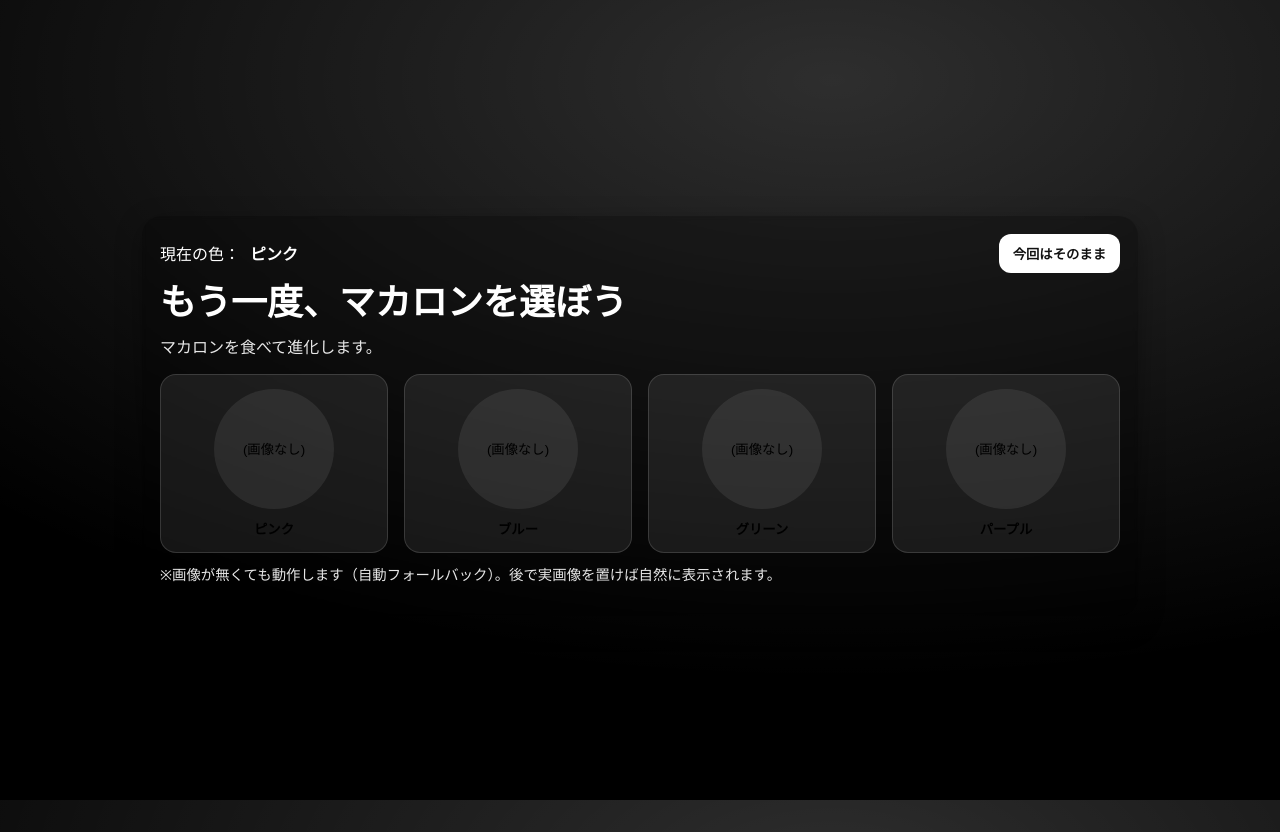
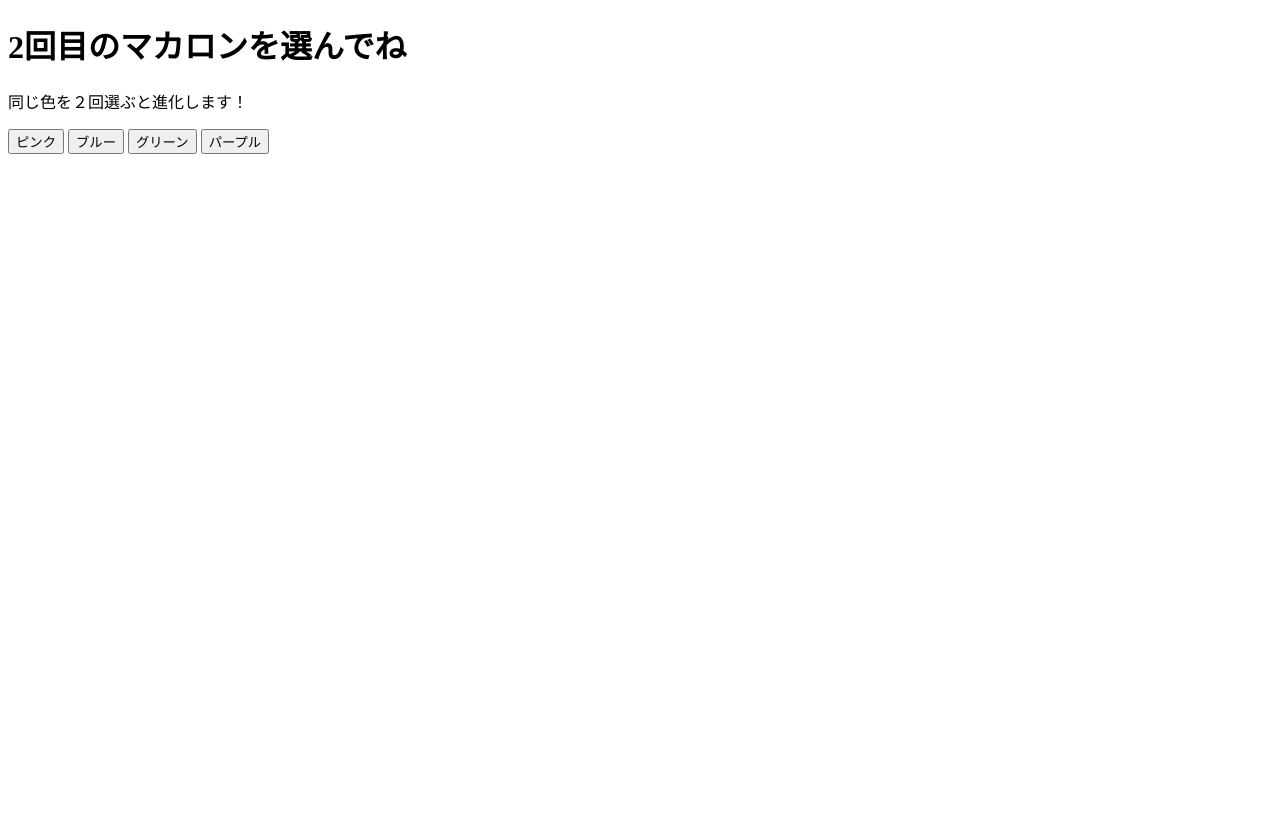
Before and after one commit to bjyumiwa/WHOAI2, a plain HTML site: page macaron_select.html in a window 1280 px wide. After the commit the page ends 800 px from the top, so only its background shows below. Drawn offline with Linux system fonts and the light colour scheme.

Commit message:
Update macaron_select.html

```diff
--- a/macaron_select.html
+++ b/macaron_select.html
@@ -1,158 +1,20 @@
-<!-- FILE: /WHOAI2/macaron_select.html -->
 <!DOCTYPE html>
 <html lang="ja">
 <head>
-  <meta charset="utf-8" />
-  <meta name="viewport" content="width=device-width,initial-scale=1" />
-  <title>もう一度、マカロンを選ぼう | WhoAI</title>
-  <meta name="color-scheme" content="dark light" />
-  <style>
-    html,body{height:100%;margin:0}
-    body{
-      font-family:"Noto Sans JP",system-ui,sans-serif;color:#fff;
-      background:#000;                                  /* ← JSで画像を当てる（フォールバック付） */
-      display:flex;align-items:center;justify-content:center;padding:16px
-    }
-    .wrap{
-      width:min(960px,95vw); backdrop-filter:blur(2px);
-      border-radius:20px; padding:18px;
-      background:rgba(0,0,0,.28); box-shadow:0 8px 26px rgba(0,0,0,.35)
-    }
-    h1{margin:0 0 8px;font-size:clamp(20px,4vw,36px)}
-    p.lead{margin:0 0 16px;opacity:.9}
-    .grid{
-      display:grid; gap:16px;
-      grid-template-columns:repeat(auto-fit,minmax(160px,1fr));
-    }
-    .card{
-      border-radius:16px; background:rgba(255,255,255,.08);
-      padding:14px; display:flex; flex-direction:column; align-items:center; gap:10px;
-      border:1px solid rgba(255,255,255,.14);
-      transition:transform .15s ease, background .15s ease;
-      cursor:pointer;
-    }
-    .card:hover{ transform:translateY(-2px); background:rgba(255,255,255,.12) }
-    .thumb{
-      width:120px;height:120px; border-radius:50%; overflow:hidden;
-      display:grid; place-items:center; background:rgba(255,255,255,.08)
-    }
-    .thumb img{ width:100%; height:100%; object-fit:contain }
-    .name{font-weight:700}
-    .row{display:flex;gap:10px;align-items:center;justify-content:space-between;flex-wrap:wrap}
-    .prev{display:flex;align-items:center;gap:10px}
-    .prev img{width:40px;height:40px;object-fit:contain}
-    .btn{
-      appearance:none;border:none;border-radius:12px;padding:10px 14px;
-      background:#fff;color:#111;font-weight:700;cursor:pointer
-    }
-    .warn{font-size:.9rem; opacity:.9; margin-top:10px}
-  </style>
+  <meta charset="UTF-8">
+  <title>2回目のマカロン選択</title>
+  <meta name="viewport" content="width=device-width, initial-scale=1" />
 </head>
 <body>
-  <main class="wrap">
-    <div class="row">
-      <div class="prev">
-        <span>現在の色：</span>
-        <img id="currentSeed" alt="current seed"/>
-        <strong id="currentName">-</strong>
-      </div>
-      <button id="skipBtn" class="btn" type="button">今回はそのまま</button>
-    </div>
+  <h1>2回目のマカロンを選んでね</h1>
+  <p>同じ色を２回選ぶと進化します！</p>
+  <div class="macaron-container">
+    <button onclick="chooseMacaron('pink', 2)">ピンク</button>
+    <button onclick="chooseMacaron('blue', 2)">ブルー</button>
+    <button onclick="chooseMacaron('green', 2)">グリーン</button>
+    <button onclick="chooseMacaron('purple', 2)">パープル</button>
+  </div>
 
-    <h1>もう一度、マカロンを選ぼう</h1>
-    <p class="lead">マカロンを食べて進化します。</p>
-
-    <section class="grid" id="grid"></section>
-    <p class="warn">※画像が無くても動作します（自動フォールバック）。後で実画像を置けば自然に表示されます。</p>
-  </main>
-
-  <script>
-    // ===== 便利関数：画像フォールバック =====
-    // 候補配列を順に試して、表示できた最初のURLを <img> にセットする
-    function setWithFallback(imgEl, candidates, altText="") {
-      let i = 0;
-      function tryNext() {
-        if (i >= candidates.length) { imgEl.style.display = 'none'; imgEl.closest('.thumb')?.append("(画像なし)"); return; }
-        const url = candidates[i++];
-        imgEl.onerror = tryNext;
-        imgEl.onload  = () => { imgEl.alt = altText || imgEl.alt; };
-        imgEl.src     = url;
-      }
-      tryNext();
-    }
-
-    // 背景のフォールバック（/WHOAI2 → / → 最後はグラデ）
-    (function setBackground() {
-      const bgCandidates = [
-        '/WHOAI2/space_background.png',
-        '/space_background.png'
-      ];
-      let i = 0;
-      const img = new Image();
-      img.onload = () => { document.body.style.background = `#000 url("${bgCandidates[i-1]}") center/cover fixed no-repeat`; };
-      img.onerror = () => {
-        if (++i < bgCandidates.length) { img.src = bgCandidates[i]; }
-        else {
-          document.body.style.background = 'radial-gradient(1200px 600px at 65% 10%, rgba(255,255,255,.18), rgba(0,0,0,0)) #000';
-        }
-      };
-      img.src = bgCandidates[i];
-    })();
-
-    // ===== データ定義 =====
-    const KEY = { color:'whoai_color', xp:'whoai_xp' };
-    const COLORS = [
-      {key:'pink',   label:'ピンク'},
-      {key:'blue',   label:'ブルー'},
-      {key:'green',  label:'グリーン'},
-      {key:'purple', label:'パープル'},
-    ];
-    const nameMap = {pink:'ピンク',blue:'ブルー',green:'グリーン',purple:'パープル'};
-
-    // 画像候補（存在する物から勝手に表示）
-    const candidates = {
-      macaron: c => [
-        `/WHOAI2/macaron_${c}.png`,
-        `/WHOAI2/public/assets/stage1/macaron_${c}.png`,
-        `/WHOAI2/public/assets/macaron_${c}.png`,
-        `/WHOAI2/tane_${c}.png` // 最終手段：タネ画像で代用
-      ],
-      seed: c => [
-        `/WHOAI2/tane_${c}.png`,
-        `/WHOAI2/public/assets/stage2/tane_${c}.png`,
-        `/WHOAI2/public/assets/tane_${c}.png`
-      ]
-    };
-
-    // ===== 現在の色表示 =====
-    const current = localStorage.getItem(KEY.color) || 'pink';
-    const currentSeed = document.getElementById('currentSeed');
-    setWithFallback(currentSeed, candidates.seed(current), '現在の色');
-    document.getElementById('currentName').textContent = nameMap[current] ?? current;
-
-    // ===== グリッド生成 =====
-    const grid = document.getElementById('grid');
-    COLORS.forEach(({key,label})=>{
-      const card = document.createElement('button');
-      card.className = 'card'; card.type='button'; card.setAttribute('aria-label', `${label} を選ぶ`);
-
-      const thumb = document.createElement('div'); thumb.className='thumb';
-      const img = document.createElement('img'); img.alt = `${label}のマカロン`;
-      setWithFallback(img, candidates.macaron(key), `${label}のマカロン`);
-
-      const name = document.createElement('div'); name.className='name'; name.textContent = label;
-
-      thumb.appendChild(img); card.appendChild(thumb); card.appendChild(name);
-      card.addEventListener('click', ()=>selectColor(key));
-      grid.appendChild(card);
-    });
-
-    // ===== 遷移処理 =====
-    function selectColor(c){
-      localStorage.setItem(KEY.color, c);
-      location.href = 'evolution.html';
-    }
-    document.getElementById('skipBtn').addEventListener('click', ()=> location.href = 'evolution.html');
-  </script>
+  <script src="public/js/whoai_state.js"></script>
 </body>
 </html>
```
